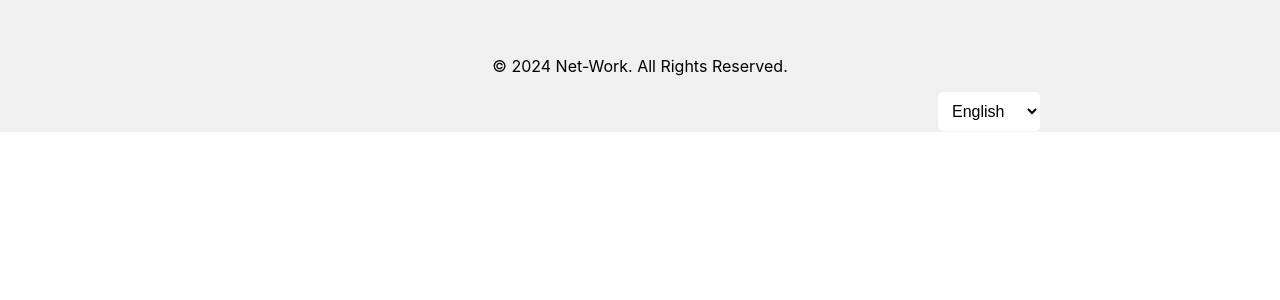
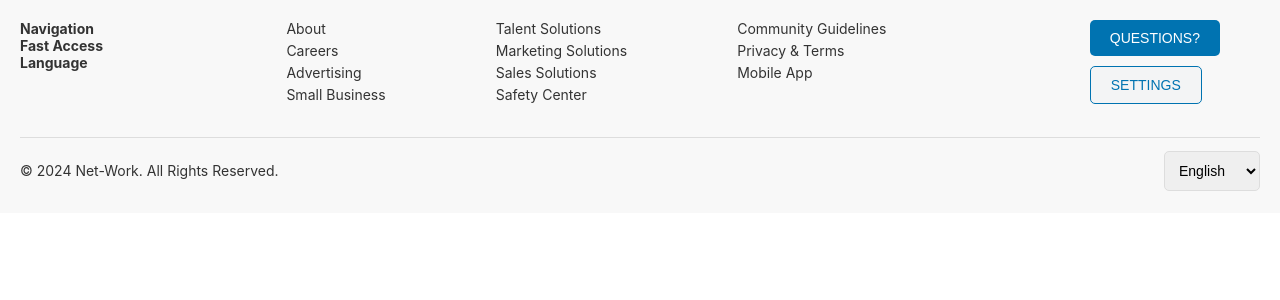
Before and after one commit to rushionsdomain/Project-10-Local-Job-Board, a React (Create React App) app: page / in a window 1280 px wide. Shown: the top 300 px of the page. Built offline with nearby package versions, Linux system fonts and the light colour scheme.

Commit message:
Halfway done with Footer

```diff
--- a/src/components/Footer.jsx
+++ b/src/components/Footer.jsx
@@ -11,6 +11,42 @@ function Footer() {
     return (
         <footer>
             <div className="footer-content">
+                <div className="footer-header">
+                    <h4>Navigation</h4>
+                    <h4>Fast Access</h4>
+                    <h4>Language</h4>
+                </div>
+                <div className="footer-navigation">
+                    <div className="footer-section">
+                        <ul>
+                            <li>About</li>
+                            <li>Careers</li>
+                            <li>Advertising</li>
+                            <li>Small Business</li>
+                        </ul>
+                    </div>
+                    <div className="footer-section">
+                        <ul>
+                            <li>Talent Solutions</li>
+                            <li>Marketing Solutions</li>
+                            <li>Sales Solutions</li>
+                            <li>Safety Center</li>
+                        </ul>
+                    </div>
+                    <div className="footer-section">
+                        <ul>
+                            <li>Community Guidelines</li>
+                            <li>Privacy & Terms</li>
+                            <li>Mobile App</li>
+                        </ul>
+                    </div>
+                </div>
+                <div className="footer-fast-access">
+                    <button className="footer-button">QUESTIONS?</button>
+                    <button className="footer-button">SETTINGS</button>
+                </div>
+            </div>
+            <div className="footer-bottom">
                 <p>&copy; 2024 Net-Work. All Rights Reserved.</p>
                 <div className="language-dropdown">
                     <select value={selectedLanguage} onChange={handleLanguageChange}>
--- a/src/components/footer.css
+++ b/src/components/footer.css
@@ -1,30 +1,89 @@
 footer {
-    background-color: #f0f0f0;
+  background-color: #f8f8f8;
   padding: 20px;
-    text-align: center;
-    clear: both;
+  color: #333;
+  font-size: 14px;
+  box-sizing: border-box;
 }
 
 .footer-content {
-    max-width: 800px;
-    margin: 0 auto;
-    padding: 20px;
+  display: flex;
+  justify-content: space-between;
+  align-items: flex-start;
+  margin-bottom: 20px;
+  width: 100%;
+}
+
+.footer-navigation {
+  display: flex;
+  justify-content: space-between;
+  width: 50%;
+}
+
+.footer-section {
+  margin-right: 20px;
+}
+
+.footer-header h4 {
+  margin: 0;
+  margin-bottom: ;
+}
+
+.footer-section ul {
+  list-style-type: none;
+  padding: 0;
+  margin-top: 0;
+}
+
+.footer-section ul li {
+  margin-bottom: 5px;
+  font-size: 14px;
+}
+
+.footer-fast-access {
+  display: flex;
+  flex-direction: column;
+  align-items: flex-start;
+  margin-right: 40px;
+}
+
+.footer-button {
+  background-color: #0073b1;
+  color: white;
+  border: none;
+  padding: 10px 20px;
+  margin-bottom: 10px;
+  cursor: pointer;
+  font-size: 14px;
+  border-radius: 5px;
+  display: flex;
+  align-items: center;
+}
+
+.footer-button:last-child {
+  background-color: #f3f4f5;
+  color: #0073b1;
+  border: 1px solid #0073b1;
 }
 
 .language-dropdown {
-    float: right;
+  display: flex;
+  flex-direction: column;
+  justify-content: flex-start;
 }
 
 .language-dropdown select {
-    border: none;
   padding: 10px;
-    font-size: 16px;
+  font-size: 14px;
   border-radius: 5px;
-    background-color: #fff;
+  border: 1px solid #ddd;
   cursor: pointer;
 }
 
-  .language-dropdown select:focus {
-    outline: none;
-    box-shadow: 0 0 10px rgba(0, 0, 0, 0.2);
+.footer-bottom {
+  display: flex;
+  justify-content: space-between;
+  align-items: center;
+  border-top: 1px solid #ddd;
+  padding-top: 10px;
 }
```
Also changed, not shown: 1 other file (tests, documents, lock files or other folders). Lines whose indentation alone changed are shown as unchanged.
